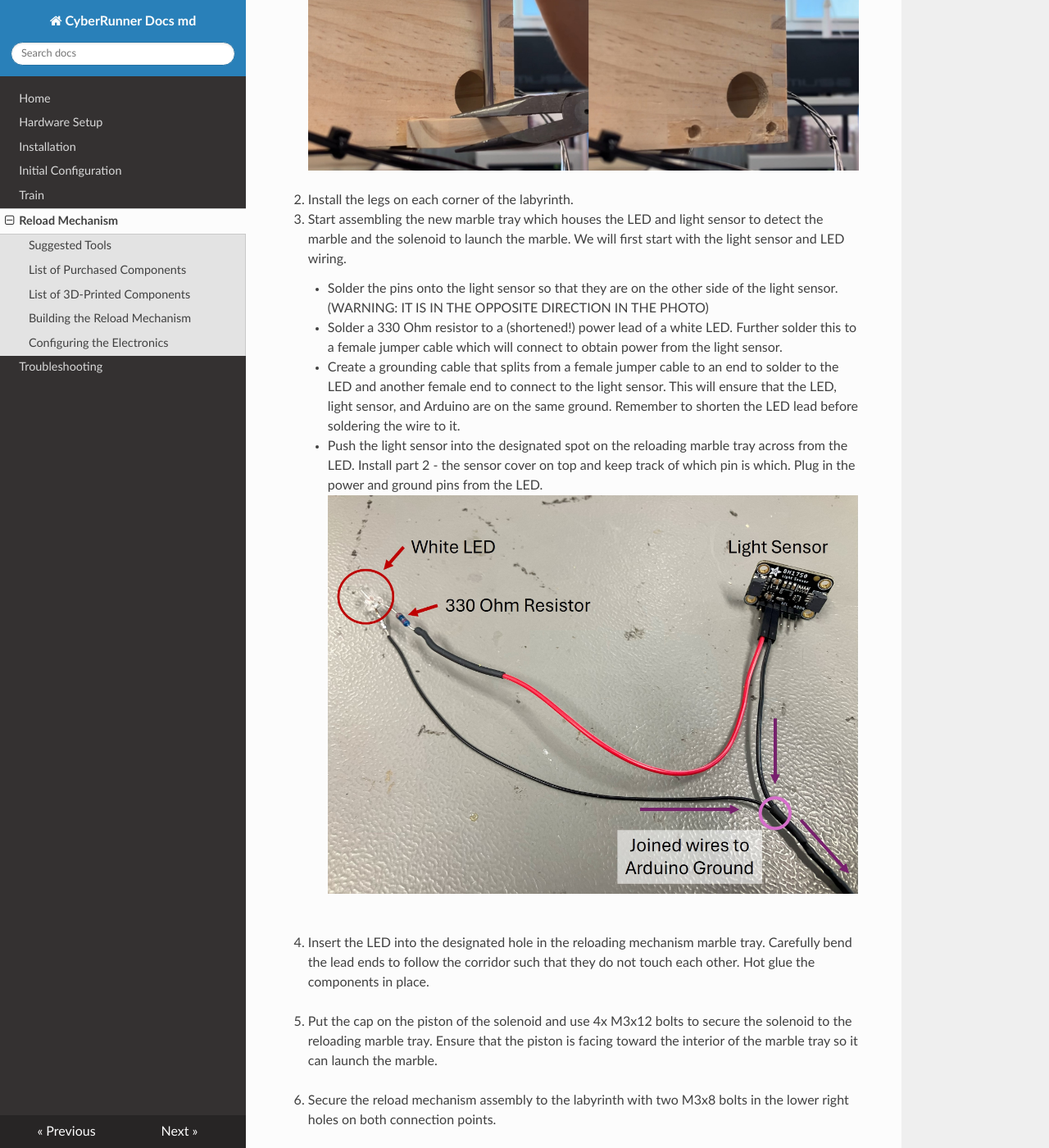
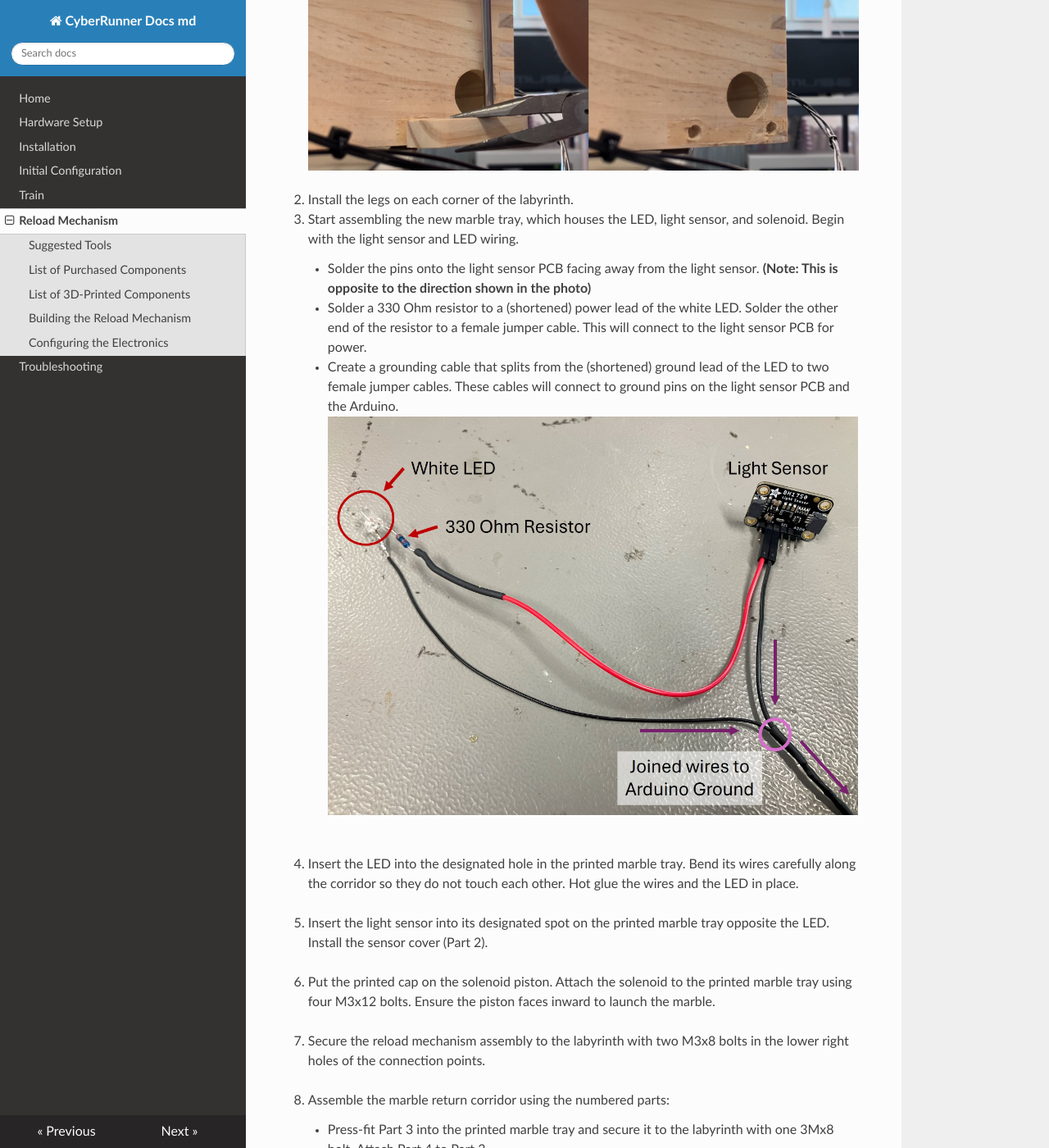
Before and after one commit to ckoethz/cyberrunner_docs_md, an MkDocs documentation site: the page built from docs/05_reload.md, in a window 1280 px wide and 1400 px high, scrolled down 1523 px. Shown: the whole window at 82% size. Built offline with MkDocs 1.6.1, drawn with Linux system fonts in a browser that asks for light colours; nearby versions of some CDN libraries; some of the changed text lies outside the part shown.

Commit message:
Improved writing on the reload mechanism page

```diff
--- a/docs/05_reload.md
+++ b/docs/05_reload.md
@@ -53,38 +53,42 @@ Reload Mechanism
 
 2. Install the legs on each corner of the labyrinth.
 
-3. Start assembling the new marble tray which houses the LED and light sensor to detect the marble and the solenoid to launch the marble. We will first start with the light sensor and LED wiring.
-    - Solder the pins onto the light sensor so that they are on the other side of the light sensor. (WARNING: IT IS IN THE OPPOSITE DIRECTION IN THE PHOTO)
-    - Solder a 330 Ohm resistor to a (shortened!) power lead of a white LED. Further solder this to a female jumper cable which will connect to obtain power from the light sensor.
-    - Create a grounding cable that splits from a female jumper cable to an end to solder to the LED and another female end to connect to the light sensor. This will ensure that the LED, light sensor, and Arduino are on the same ground. Remember to shorten the LED lead before soldering the wire to it.
-    - Push the light sensor into the designated spot on the reloading marble tray across from the LED. Install part 2 - the sensor cover on top and keep track of which pin is which. Plug in the power and ground pins from the LED.
+3. Start assembling the new marble tray, which houses the LED, light sensor, and solenoid. Begin with the light sensor and LED wiring.
+    - Solder the pins onto the light sensor PCB facing away from the light sensor. **(Note: This is opposite to the direction shown in the photo)**
+    - Solder a 330 Ohm resistor to a (shortened) power lead of the white LED. Solder the other end of the resistor to a female jumper cable. This will connect to the light sensor PCB for power.
+    - Create a grounding cable that splits from the (shortened) ground lead of the LED to two female jumper cables. These cables will connect to ground pins on the light sensor PCB and the Arduino.
 ![light_sensor](img/reload_light_and_sensor_assembly.jpg)
 <br><br>
 
-4. Insert the LED into the designated hole in the reloading mechanism marble tray. Carefully bend the lead ends to follow the corridor such that they do not touch each other. Hot glue the components in place.<!-- ![knobs](img/marble_tray_removal.jpg) -->
+4. Insert the LED into the designated hole in the printed marble tray. Bend its wires carefully along the corridor so they do not touch each other. Hot glue the wires and the LED in place.<!-- ![knobs](img/marble_tray_removal.jpg) -->
 <br><br>
 
-5. Put the cap on the piston of the solenoid and use 4x M3x12 bolts to secure the solenoid to the reloading marble tray. Ensure that the piston is facing toward the interior of the marble tray so it can launch the marble.<!-- ![knobs](img/marble_tray_removal.jpg) -->
+5. Insert the light sensor into its designated spot on the printed marble tray opposite the LED. Install the sensor cover (Part 2).<!-- ![knobs](img/marble_tray_removal.jpg) -->
 <br><br>
 
-6. Secure the reload mechanism assembly to the labyrinth with two M3x8 bolts in the lower right holes on both connection points. <!-- ![knobs](img/marble_tray_removal.jpg) -->
+6. Put the printed cap on the solenoid piston. Attach the solenoid to the printed marble tray using four M3x12 bolts. Ensure the piston faces inward to launch the marble.<!-- ![knobs](img/marble_tray_removal.jpg) -->
 <br><br>
 
-7. The corridor for the marble back to the start can now be constructed.  Use the numbers 3D printed onto each part to follow along.
-    - Part 3 can be press fit into the top of the reloading marble tray and secured with 1x 3Mx8 bolt on the upper left hole of the square portion of the part. This can be pressed together with Part 4.
-    - Connect corridor Parts 4 and 5 with mount Part 6. This mount is secured to the top of the labyrinth with 2x 3Mx8 bolts.
-    - Press fit together corridor parts 5 and 7. Similarly to before, connect corridor Parts 7 and 8 with mount Part 9, which is also secured to the top of the labyrinth with 2x 3Mx8 bolts.
-    - Press fit the end mount to Part 8 and bolt it to the top of the labyrinth above where the maze starts.
+7. Secure the reload mechanism assembly to the labyrinth with two M3x8 bolts in the lower right holes of the connection points. <!-- ![knobs](img/marble_tray_removal.jpg) -->
+<br><br>
+
+8. Assemble the marble return corridor using the numbered parts:
+    - Press-fit Part 3 into the printed marble tray and secure it to the labyrinth with one 3Mx8 bolt. Attach Part 4 to Part 3.
+    - Connect Parts 4 and 5 using Part 6, securing it to the top of the labyrinth with two 3Mx8 bolts.
+    - Press-fit Part 7 to Part 5. Connect Part 7 and Part 8 with Part 9. Secure Part 9 to the top of the labyrinth with two 3Mx8 bolts.
+    - Attach the end mount to Part 8 and secure it above the maze start with two 3Mx8 bolts.
 ![reload_corridor](img/reload_corridor_numbered.jpg)
 <br><br>
 
-8. Connect the cables for the light sensor, solenoid, arduino, and relay as in the wiring diagram below. The solenoid and relay can be connected to the 24V power supply with a barrel jack connector if desired.
+9. Connect the cables for the light sensor, solenoid, Arduino, and relay according to the wiring diagram. Optionally, connect the solenoid and relay to the 24V power supply using a barrel jack connector in the electronics housing.
 ![reload_wiring](img/reload_wiring.jpg)
 <br><br>
 
-9. Secure the relay and arduino in the electronics housing and secure it to the labyrinth with 2x M3x12 bolts.
+10. Secure the relay and Arduino in the electronics housing. Attach it to the labyrinth with two M3x12 bolts.
 <br><br>
 
 ## Configuring the Electronics
 
-1. Plug in the arduino to your PC that will run the controller. Upload <a href="https://github.com/ckoethz/cyberrunner_docs_md/blob/main/assets/reload/arduino/main_high_low.ino" target="_blank">this script</a> to the Arduino Nano. Note that you will need the BH1750 library to run the code.
+1. Plug in the Arduino to your PC and upload <a href="https://github.com/ckoethz/cyberrunner_docs_md/blob/main/assets/reload/arduino/main_high_low.ino" target="_blank">this script</a> to the Arduino Nano. Ensure that the BH1750 library is installed.
+
+2. If the Arduino is powered, you should hear the relay respond when (1) the LED is covered in the marble tray and (2) every minute without sensor detection. The latter response attempts to jiggle out stuck marbles from the labyrinth.
```
Also changed, not shown: other parts of docs/05_reload.md (+2 -2 lines), docs/01_hardware_setup.md (+2 -1 lines).
